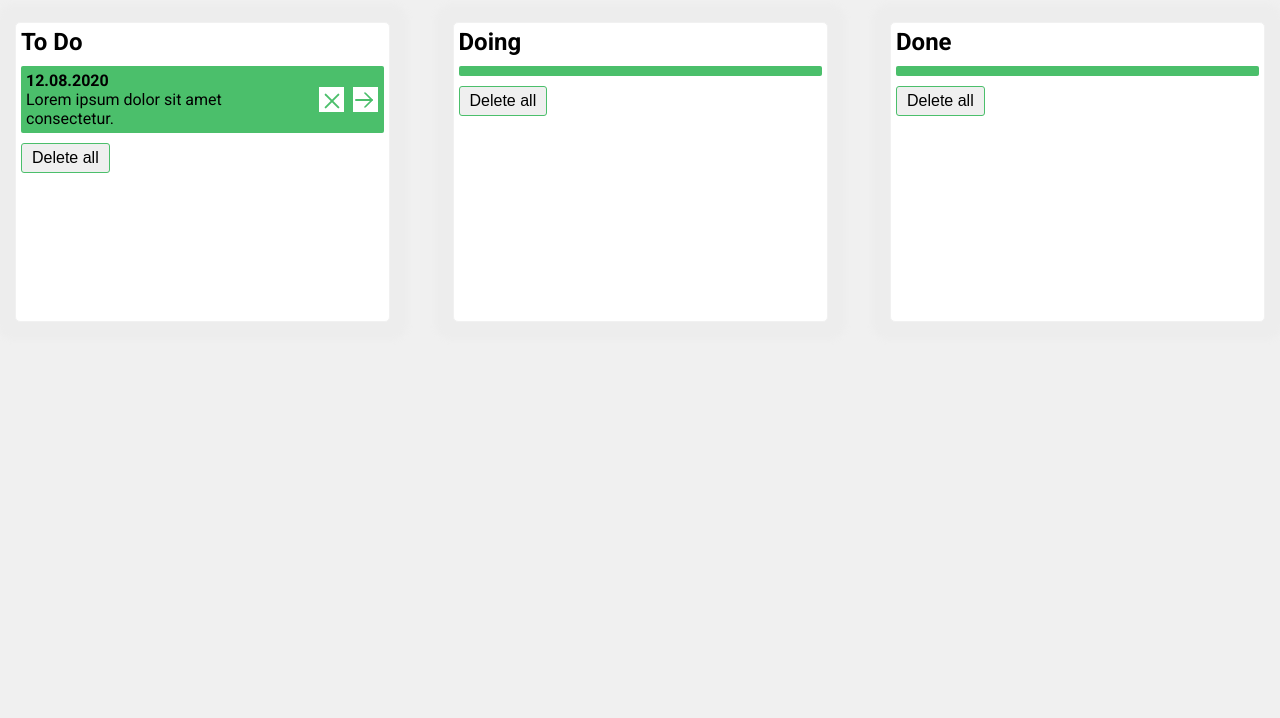
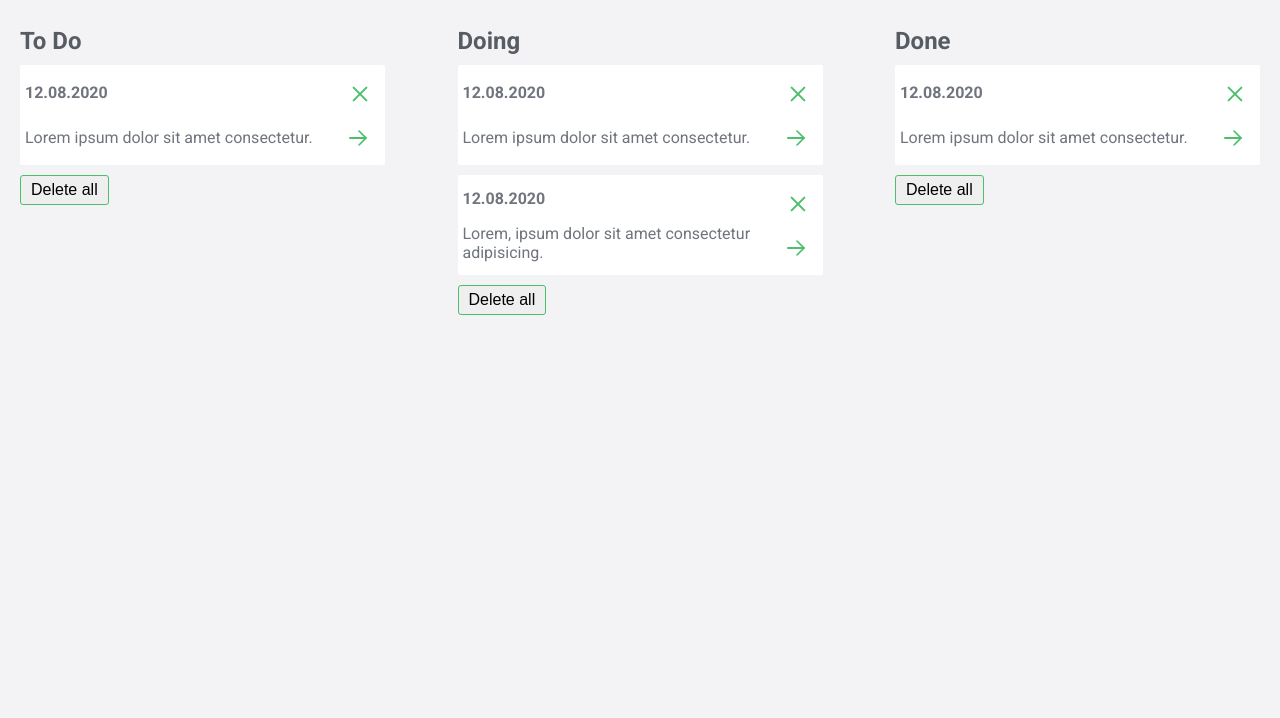
Before and after one commit to AnnLuschik/To-Do-List, a plain HTML site: page index.html in a window 1280 px wide. Shown: the part 82-800 px from the top of the page. Drawn offline with Linux system fonts and the light colour scheme.

Commit message:
feat: add script for close icon and delete button

```diff
--- a/index.html
+++ b/index.html
@@ -18,7 +18,7 @@
 			<div class="add-task-board">
 				<form class="add-task-board__form" name="mainForm">
 					<div>
-						<input class="task-input" id="task-input" type="text" name="task" required>
+						<input class="task-input" id="task-input" type="text" name="task" maxlength="150" required>
 						<label for="task-input">What do you want to do?</label>
 					</div>
 					<input class="date-input" type="date" name="date">
@@ -46,17 +46,45 @@
 
 				<div class="board doing-board inner">
 					<h2>Doing</h2>
-					<div class="list">
-						<div class="task"></div>
-					</div>
+					<ul class="list">
+						<li class="task">
+							<div class="text-container">
+								<p class="task__time">12.08.2020</p>
+								<p class="task__text">Lorem ipsum dolor sit amet consectetur.</p>
+							</div>
+							<div class="icon-container">
+								<button class="icon close-icon"></button>
+								<button class="icon remove-icon"></button>
+							</div>
+						</li>
+						<li class="task">
+							<div class="text-container">
+								<p class="task__time">12.08.2020</p>
+								<p class="task__text">Lorem, ipsum dolor sit amet consectetur adipisicing.</p>
+							</div>
+							<div class="icon-container">
+								<button class="icon close-icon"></button>
+								<button class="icon remove-icon"></button>
+							</div>
+						</li>
+					</ul>
 					<button class="delete-button">Delete all</button>
 				</div>
 
 				<div class="board done-board inner">
 					<h2>Done</h2>
-					<div class="list">
-						<div class="task"></div>
-					</div>
+					<ul class="list">
+						<li class="task">
+							<div class="text-container">
+								<p class="task__time">12.08.2020</p>
+								<p class="task__text">Lorem ipsum dolor sit amet consectetur.</p>
+							</div>
+							<div class="icon-container">
+								<button class="icon close-icon"></button>
+								<button class="icon remove-icon"></button>
+							</div>
+						</li>
+					</ul>
 					<button class="delete-button">Delete all</button>
 				</div>
 			</div>
--- a/script.js
+++ b/script.js
@@ -66,6 +66,7 @@ function getTask() {
 	return task;
 }
 /*---------------------------------------------Events------------------------------*/
+// Добавление задачи
 addTaskButton.addEventListener('click', function() {
 	let newTask = {
 		task: addTaskInput.value,
@@ -80,3 +81,17 @@ addTaskButton.addEventListener('click', function() {
 		addTaskDateInput.value = '';
 	} else alert('All fields must be filled out');
 });
+
+// Удаление задачи
+document.querySelectorAll('.close-icon').forEach(item => {
+	item.addEventListener('click', function() {
+		this.closest('li').remove();
+	});
+});
+
+// Удалить все задачи из блока
+document.querySelectorAll('.delete-button').forEach(item => {
+	item.addEventListener('click', function() {
+		Array.from(this.previousElementSibling.children).forEach(item => item.remove());
+	});
+});
--- a/style.css
+++ b/style.css
@@ -11,15 +11,20 @@
 	/* margin: 0 auto; */
 	padding: 0 10px;
 	font-family: 'Roboto', sans-serif;
-	background: #F0F0F0;
+	background: #F3F3F6;
 }
 
 .inner {
 	padding: 5px;
 }
 
+h1 {
+	color: #575c63;
+}
+
 h2 {
 	margin-bottom: 10px;
+	color: #575c63;
 }
 
 input {
@@ -77,24 +82,12 @@ input {
 
 .board {
 	width: 30%;
-	min-height: 300px;
-	background: #FFFFFF;
-	border: 1px solid #F1F1F1;
-	box-shadow: 0 0 6px 18px #EDEDED;
-	border-radius: 5px;
+	/* min-height: 300px; */
+	/* background: #F0F0F0; */
+	/* border: 1px solid #F1F1F1; */
+	/* box-shadow: 0 0 6px 18px #EDEDED; */
+	/* border-radius: 5px; */
 }
-
-/* .todo-board {
-	background: #FF7F50;
-}
-
-.doing-board {
-	background: #fafc8d;
-}
-
-.done-board {
-	background: #4bbf6b;
-} */
 
 .list {
 	display: flex;
@@ -105,9 +98,14 @@ input {
 	display: flex;
 	justify-content: space-between;
 	align-items: center;
+	height: 99px;
+	min-height: 100px;
+	max-height: auto;
 	margin-bottom: 10px;
 	padding: 5px;
-	background: #4BBF6B;
+	color: #6F747D;
+	background: #ffffff;
+	/* background: #4BBF6B; */
 	border-radius: 2px;
 }
 
@@ -120,9 +118,17 @@ input {
 	font-weight: 700;
 }
 
+.text-container {
+	display: flex;
+	flex-direction: column;
+	justify-content: space-around;
+	height: 100%;
+}
 .icon-container {
 	display: flex;
-	justify-content: space-between;
+	flex-direction: column;
+	justify-content: space-around;
+	height: 100%;
 }
 
 .icon {
```
